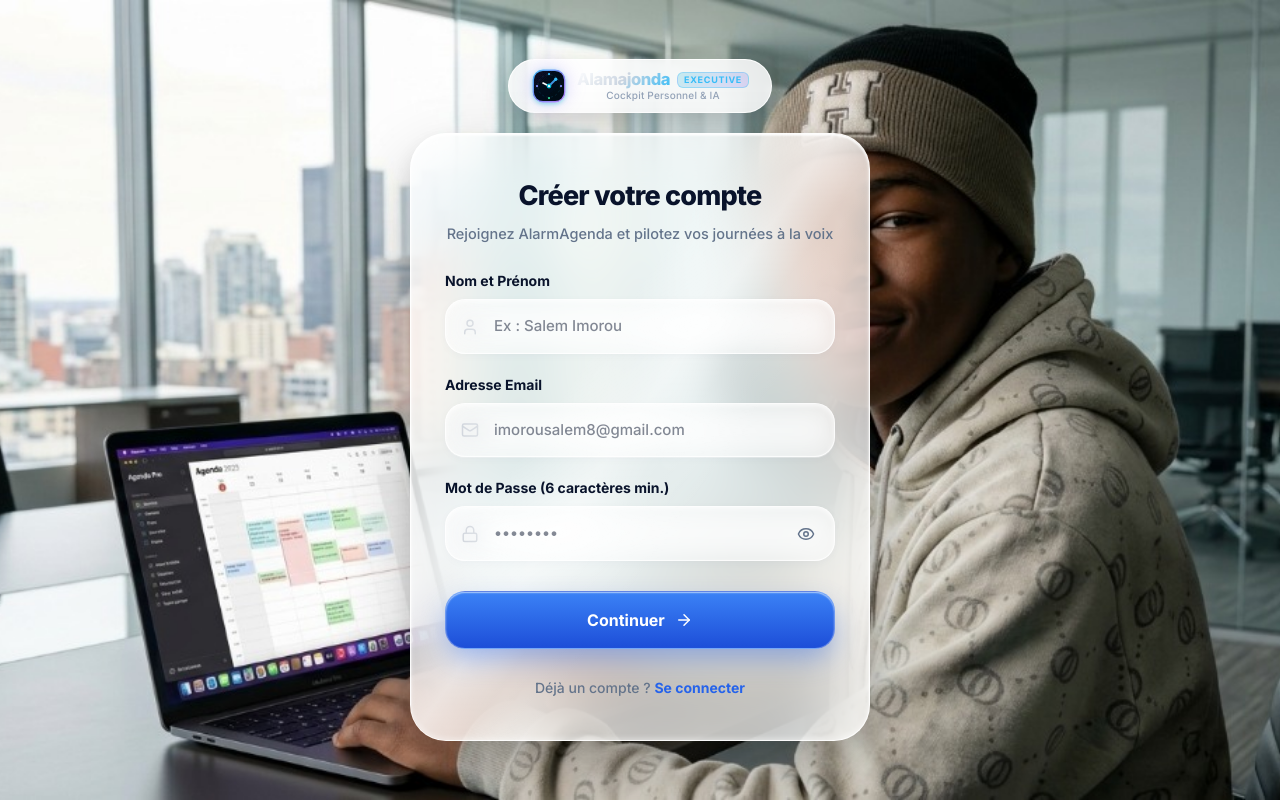
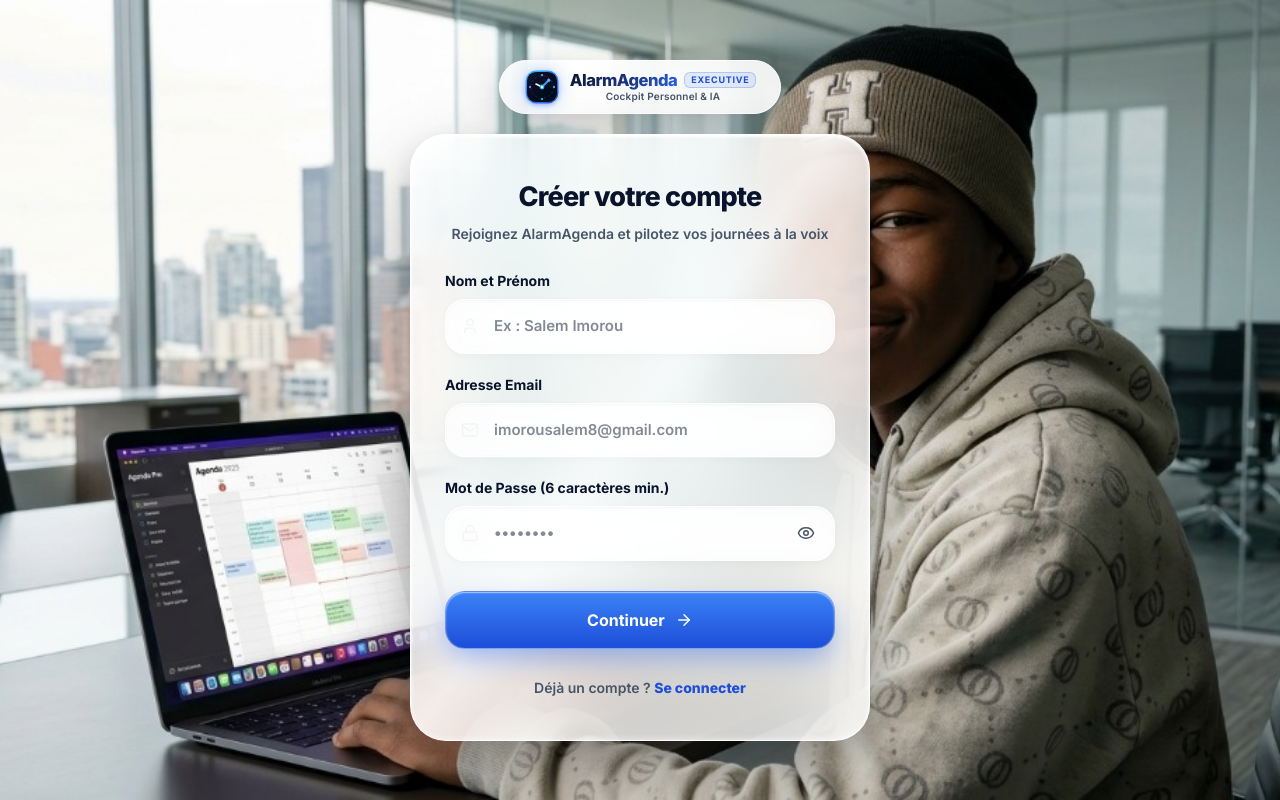
Before and after one commit to imorousalem8-sys/agenda, a Next.js app: page /register in a window 1280 px wide. Built offline with nearby package versions, Linux system fonts and the light colour scheme.

Commit message:
style: elevate auth card frosted glass, typography contrast, and AlarmAgenda logo badge

```diff
--- a/app/register/page.tsx
+++ b/app/register/page.tsx
@@ -195,16 +195,16 @@ export default function RegisterPage() {
             textDecoration: "none",
             display: "inline-flex",
             alignItems: "center",
-            background: "rgba(255, 255, 255, 0.85)",
-            backdropFilter: "blur(20px)",
-            WebkitBackdropFilter: "blur(20px)",
-            padding: "8px 22px",
+            background: "rgba(255, 255, 255, 0.9)",
+            backdropFilter: "blur(24px)",
+            WebkitBackdropFilter: "blur(24px)",
+            padding: "8px 24px",
             borderRadius: "999px",
-            border: "1.5px solid rgba(255, 255, 255, 0.95)",
-            boxShadow: "0 10px 30px rgba(0, 0, 0, 0.18)",
+            border: "1.5px solid rgba(255, 255, 255, 1)",
+            boxShadow: "0 12px 35px rgba(0, 0, 0, 0.2)",
           }}
         >
-          <Logo size={36} showText={true} />
+          <Logo size={36} showText={true} theme="light" />
         </Link>
       </div>
 
@@ -213,12 +213,12 @@ export default function RegisterPage() {
         style={{
           width: "100%",
           maxWidth: "460px",
-          background: "rgba(255, 255, 255, 0.72)",
-          backdropFilter: "blur(28px) saturate(190%)",
-          WebkitBackdropFilter: "blur(28px) saturate(190%)",
-          border: "1.5px solid rgba(255, 255, 255, 0.9)",
+          background: "rgba(255, 255, 255, 0.8)",
+          backdropFilter: "blur(32px) saturate(200%)",
+          WebkitBackdropFilter: "blur(32px) saturate(200%)",
+          border: "1.5px solid rgba(255, 255, 255, 0.95)",
           borderRadius: "36px",
-          boxShadow: "0 30px 70px rgba(0, 0, 0, 0.22), 0 10px 25px rgba(0, 0, 0, 0.1), inset 0 1.5px 2px rgba(255, 255, 255, 0.95), inset 0 -2px 5px rgba(255, 255, 255, 0.4)",
+          boxShadow: "0 35px 80px rgba(0, 0, 0, 0.28), 0 10px 30px rgba(0, 0, 0, 0.12), inset 0 2px 3px rgba(255, 255, 255, 0.95), inset 0 -2px 5px rgba(255, 255, 255, 0.4)",
           padding: "42px 34px",
           position: "relative",
           zIndex: 2,
@@ -234,17 +234,17 @@ export default function RegisterPage() {
             bottom: 0,
             left: 0,
             borderRadius: "36px",
-            background: "linear-gradient(125deg, transparent 38%, rgba(255, 255, 255, 0.42) 48%, rgba(255, 255, 255, 0.05) 54%, transparent 62%)",
+            background: "linear-gradient(125deg, transparent 38%, rgba(255, 255, 255, 0.45) 48%, rgba(255, 255, 255, 0.05) 54%, transparent 62%)",
             pointerEvents: "none",
             zIndex: 1,
           }}
         />
 
         <div style={{ textAlign: "center", marginBottom: "26px", position: "relative", zIndex: 2 }}>
-          <h1 style={{ fontSize: "27px", fontWeight: "800", color: "#09132b", letterSpacing: "-0.03em" }}>
+          <h1 style={{ fontSize: "27px", fontWeight: "900", color: "#09132b", letterSpacing: "-0.03em" }}>
             {otpStep ? "Vérification de sécurité" : "Créer votre compte"}
           </h1>
-          <p style={{ fontSize: "14.5px", color: "#64748b", marginTop: "6px", fontWeight: "500" }}>
+          <p style={{ fontSize: "14px", color: "#475569", marginTop: "6px", fontWeight: "600" }}>
             {otpStep
               ? `Un code de confirmation a été envoyé à ${pendingRegData?.email}`
               : "Rejoignez AlarmAgenda et pilotez vos journées à la voix"}
@@ -256,14 +256,14 @@ export default function RegisterPage() {
             style={{
               padding: "13px 16px",
               borderRadius: "16px",
-              background: "rgba(254, 242, 242, 0.85)",
+              background: "rgba(254, 242, 242, 0.92)",
               backdropFilter: "blur(8px)",
-              border: "1px solid rgba(239, 68, 68, 0.35)",
+              border: "1px solid rgba(239, 68, 68, 0.4)",
               color: "#b91c1c",
               fontSize: "13.5px",
               marginBottom: "20px",
               textAlign: "center",
-              fontWeight: "600",
+              fontWeight: "700",
               position: "relative",
               zIndex: 2,
             }}
@@ -277,14 +277,14 @@ export default function RegisterPage() {
             style={{
               padding: "13px 16px",
               borderRadius: "16px",
-              background: "rgba(236, 253, 245, 0.85)",
+              background: "rgba(236, 253, 245, 0.92)",
               backdropFilter: "blur(8px)",
-              border: "1px solid rgba(16, 185, 129, 0.35)",
+              border: "1px solid rgba(16, 185, 129, 0.4)",
               color: "#047857",
               fontSize: "13.5px",
               marginBottom: "20px",
               textAlign: "center",
-              fontWeight: "600",
+              fontWeight: "700",
               position: "relative",
               zIndex: 2,
             }}
@@ -302,7 +302,7 @@ export default function RegisterPage() {
                 Nom et Prénom
               </label>
               <div style={{ position: "relative" }}>
-                <User size={18} style={{ position: "absolute", left: "16px", top: "50%", transform: "translateY(-50%)", color: "#64748b" }} />
+                <User size={18} style={{ position: "absolute", left: "16px", top: "50%", transform: "translateY(-50%)", color: "#475569" }} />
                 <input
                   type="text"
                   placeholder="Ex : Salem Imorou"
@@ -311,14 +311,14 @@ export default function RegisterPage() {
                     width: "100%",
                     padding: "15px 18px 15px 48px",
                     borderRadius: "20px",
-                    background: "rgba(255, 255, 255, 0.32)",
+                    background: "rgba(255, 255, 255, 0.8)",
                     backdropFilter: "blur(14px)",
                     WebkitBackdropFilter: "blur(14px)",
-                    border: errors.name ? "1.5px solid #ef4444" : "1.5px solid rgba(255, 255, 255, 0.8)",
-                    boxShadow: "inset 0 2px 4px rgba(255, 255, 255, 0.7), 0 2px 8px rgba(0, 30, 80, 0.03)",
+                    border: errors.name ? "1.5px solid #ef4444" : "1.5px solid rgba(255, 255, 255, 0.95)",
+                    boxShadow: "inset 0 1px 3px rgba(0, 0, 0, 0.04), 0 2px 8px rgba(0, 0, 0, 0.03)",
                     color: "#09132b",
                     fontSize: "15px",
-                    fontWeight: "500",
+                    fontWeight: "600",
                     outline: "none",
                     transition: "all 0.2s ease",
                   }}
@@ -333,7 +333,7 @@ export default function RegisterPage() {
                 Adresse Email
               </label>
               <div style={{ position: "relative" }}>
-                <Mail size={18} style={{ position: "absolute", left: "16px", top: "50%", transform: "translateY(-50%)", color: "#64748b" }} />
+                <Mail size={18} style={{ position: "absolute", left: "16px", top: "50%", transform: "translateY(-50%)", color: "#475569" }} />
                 <input
                   type="email"
                   placeholder="imorousalem8@gmail.com"
@@ -342,14 +342,14 @@ export default function RegisterPage() {
                     width: "100%",
                     padding: "15px 18px 15px 48px",
                     borderRadius: "20px",
-                    background: "rgba(255, 255, 255, 0.32)",
+                    background: "rgba(255, 255, 255, 0.8)",
                     backdropFilter: "blur(14px)",
                     WebkitBackdropFilter: "blur(14px)",
-                    border: errors.email ? "1.5px solid #ef4444" : "1.5px solid rgba(255, 255, 255, 0.8)",
-                    boxShadow: "inset 0 2px 4px rgba(255, 255, 255, 0.7), 0 2px 8px rgba(0, 30, 80, 0.03)",
+                    border: errors.email ? "1.5px solid #ef4444" : "1.5px solid rgba(255, 255, 255, 0.95)",
+                    boxShadow: "inset 0 1px 3px rgba(0, 0, 0, 0.04), 0 2px 8px rgba(0, 0, 0, 0.03)",
                     color: "#09132b",
                     fontSize: "15px",
-                    fontWeight: "500",
+                    fontWeight: "600",
                     outline: "none",
                     transition: "all 0.2s ease",
                   }}
@@ -364,7 +364,7 @@ export default function RegisterPage() {
                 Mot de Passe (6 caractères min.)
               </label>
               <div style={{ position: "relative" }}>
-                <Lock size={18} style={{ position: "absolute", left: "16px", top: "50%", transform: "translateY(-50%)", color: "#64748b" }} />
+                <Lock size={18} style={{ position: "absolute", left: "16px", top: "50%", transform: "translateY(-50%)", color: "#475569" }} />
                 <input
                   type={showPassword ? "text" : "password"}
                   placeholder="••••••••"
@@ -373,14 +373,14 @@ export default function RegisterPage() {
                     width: "100%",
                     padding: "15px 48px 15px 48px",
                     borderRadius: "20px",
-                    background: "rgba(255, 255, 255, 0.32)",
+                    background: "rgba(255, 255, 255, 0.8)",
                     backdropFilter: "blur(14px)",
                     WebkitBackdropFilter: "blur(14px)",
-                    border: errors.password ? "1.5px solid #ef4444" : "1.5px solid rgba(255, 255, 255, 0.8)",
-                    boxShadow: "inset 0 2px 4px rgba(255, 255, 255, 0.7), 0 2px 8px rgba(0, 30, 80, 0.03)",
+                    border: errors.password ? "1.5px solid #ef4444" : "1.5px solid rgba(255, 255, 255, 0.95)",
+                    boxShadow: "inset 0 1px 3px rgba(0, 0, 0, 0.04), 0 2px 8px rgba(0, 0, 0, 0.03)",
                     color: "#09132b",
                     fontSize: "15px",
-                    fontWeight: "500",
+                    fontWeight: "600",
                     outline: "none",
                     transition: "all 0.2s ease",
                   }}
@@ -395,7 +395,7 @@ export default function RegisterPage() {
                     transform: "translateY(-50%)",
                     background: "transparent",
                     border: "none",
-                    color: "#64748b",
+                    color: "#475569",
                     cursor: "pointer",
                     padding: "4px",
                     display: "flex",
@@ -442,7 +442,7 @@ export default function RegisterPage() {
                 Code de validation à 6 chiffres
               </label>
               <div style={{ position: "relative" }}>
-                <KeyRound size={18} style={{ position: "absolute", left: "16px", top: "50%", transform: "translateY(-50%)", color: "#64748b" }} />
+                <KeyRound size={18} style={{ position: "absolute", left: "16px", top: "50%", transform: "translateY(-50%)", color: "#475569" }} />
                 <input
                   type="text"
                   maxLength={6}
@@ -454,11 +454,11 @@ export default function RegisterPage() {
                     width: "100%",
                     padding: "15px 18px 15px 48px",
                     borderRadius: "20px",
-                    background: "rgba(255, 255, 255, 0.4)",
+                    background: "rgba(255, 255, 255, 0.9)",
                     backdropFilter: "blur(14px)",
                     WebkitBackdropFilter: "blur(14px)",
                     border: "2px solid #2563eb",
-                    boxShadow: "inset 0 2px 4px rgba(255, 255, 255, 0.7), 0 2px 10px rgba(37, 99, 235, 0.1)",
+                    boxShadow: "inset 0 1px 3px rgba(0, 0, 0, 0.05), 0 2px 10px rgba(37, 99, 235, 0.12)",
                     color: "#09132b",
                     fontSize: "22px",
                     letterSpacing: "0.25em",
@@ -499,7 +499,7 @@ export default function RegisterPage() {
               <button
                 type="button"
                 onClick={() => setOtpStep(false)}
-                style={{ background: "transparent", border: "none", color: "#64748b", fontSize: "13.5px", cursor: "pointer", fontWeight: "600" }}
+                style={{ background: "transparent", border: "none", color: "#475569", fontSize: "13.5px", cursor: "pointer", fontWeight: "700" }}
               >
                 Modifier mes informations
               </button>
@@ -513,7 +513,7 @@ export default function RegisterPage() {
                   border: "none",
                   color: resendCooldown > 0 ? "#94a3b8" : "#2563eb",
                   fontSize: "13.5px",
-                  fontWeight: "700",
+                  fontWeight: "800",
                   cursor: resendCooldown > 0 ? "default" : "pointer",
                 }}
               >
@@ -525,9 +525,9 @@ export default function RegisterPage() {
 
         {/* Footer link to Login */}
         <div style={{ marginTop: "28px", textAlign: "center", position: "relative", zIndex: 2 }}>
-          <p style={{ fontSize: "14px", color: "#64748b", margin: 0, fontWeight: "500" }}>
+          <p style={{ fontSize: "14px", color: "#475569", margin: 0, fontWeight: "600" }}>
             Déjà un compte ?{" "}
-            <Link href="/login" style={{ color: "#2563eb", fontWeight: "700", textDecoration: "none" }}>
+            <Link href="/login" style={{ color: "#1d4ed8", fontWeight: "800", textDecoration: "none" }}>
               Se connecter
             </Link>
           </p>
--- a/components/brand/Logo.tsx
+++ b/components/brand/Logo.tsx
@@ -6,6 +6,7 @@ interface LogoProps {
   textClassName?: string;
   animated?: boolean;
   className?: string;
+  theme?: "dark" | "light";
 }
 
 export default function Logo({
@@ -13,7 +14,10 @@ export default function Logo({
   showText = true,
   animated = true,
   className = "",
+  theme = "dark",
 }: LogoProps) {
+  const isLight = theme === "light";
+
   return (
     <div
       className={`flex items-center select-none ${className}`}
@@ -36,7 +40,7 @@ export default function Logo({
           style={{
             position: "absolute",
             inset: "-20%",
-            background: "radial-gradient(circle, rgba(6, 182, 212, 0.35) 0%, rgba(139, 92, 246, 0.2) 45%, transparent 70%)",
+            background: "radial-gradient(circle, rgba(37, 99, 235, 0.4) 0%, rgba(59, 130, 246, 0.2) 45%, transparent 70%)",
             filter: "blur(8px)",
             borderRadius: "50%",
             zIndex: 0,
@@ -56,25 +60,25 @@ export default function Logo({
             {/* Cyber Gradient */}
             <linearGradient id="cyber-grad-frame" x1="0" y1="0" x2="48" y2="48" gradientUnits="userSpaceOnUse">
               <stop offset="0%" stopColor="#38bdf8" />
-              <stop offset="50%" stopColor="#818cf8" />
-              <stop offset="100%" stopColor="#c084fc" />
+              <stop offset="50%" stopColor="#3b82f6" />
+              <stop offset="100%" stopColor="#1d4ed8" />
             </linearGradient>
 
-            {/* Inner Dark Glass */}
+            {/* Inner Glass */}
             <linearGradient id="cyber-glass-fill" x1="0" y1="0" x2="48" y2="48" gradientUnits="userSpaceOnUse">
-              <stop offset="0%" stopColor="#081026" />
+              <stop offset="0%" stopColor="#0a1532" />
               <stop offset="100%" stopColor="#030712" />
             </linearGradient>
 
             {/* Neon Accent */}
             <linearGradient id="cyber-needle-grad" x1="24" y1="12" x2="34" y2="34" gradientUnits="userSpaceOnUse">
-              <stop offset="0%" stopColor="#06b6d4" />
-              <stop offset="100%" stopColor="#a855f7" />
+              <stop offset="0%" stopColor="#38bdf8" />
+              <stop offset="100%" stopColor="#2563eb" />
             </linearGradient>
 
             {/* Drop Shadow & Glow */}
             <filter id="cyber-glow-filter" x="-20%" y="-20%" width="140%" height="140%">
-              <feDropShadow dx="0" dy="2" stdDeviation="3" floodColor="#06b6d4" floodOpacity="0.4" />
+              <feDropShadow dx="0" dy="2" stdDeviation="3" floodColor="#2563eb" floodOpacity="0.4" />
             </filter>
           </defs>
 
@@ -96,16 +100,16 @@ export default function Logo({
             cx="24"
             cy="24"
             r="15"
-            stroke="rgba(56, 189, 248, 0.18)"
+            stroke="rgba(56, 189, 248, 0.25)"
             strokeWidth="1"
             strokeDasharray="3 3"
           />
 
           {/* High-Precision Chrono Marks */}
           <circle cx="24" cy="8" r="1.5" fill="#38bdf8" />
-          <circle cx="40" cy="24" r="1.5" fill="#818cf8" />
-          <circle cx="24" cy="40" r="1.5" fill="#34d399" />
-          <circle cx="8" cy="24" r="1.5" fill="#818cf8" />
+          <circle cx="40" cy="24" r="1.5" fill="#60a5fa" />
+          <circle cx="24" cy="40" r="1.5" fill="#38bdf8" />
+          <circle cx="8" cy="24" r="1.5" fill="#60a5fa" />
 
           {/* Stylized Chrono Needles */}
           <path
@@ -122,9 +126,9 @@ export default function Logo({
           />
 
           {/* Core Gem Pivot */}
-          <circle cx="24" cy="24" r="3.2" fill="#06b6d4" />
+          <circle cx="24" cy="24" r="3.2" fill="#38bdf8" />
           <circle cx="24" cy="24" r="1.5" fill="#ffffff" />
-          <circle cx="33" cy="15" r="2.2" fill="#38bdf8" />
+          <circle cx="33" cy="15" r="2.2" fill="#60a5fa" />
         </svg>
       </div>
 
@@ -137,12 +141,14 @@ export default function Logo({
                 fontSize: `${Math.max(16, size * 0.46)}px`,
                 fontWeight: "900",
                 letterSpacing: "-0.03em",
-                background: "linear-gradient(135deg, #ffffff 0%, #cbd5e1 50%, #38bdf8 100%)",
+                background: isLight
+                  ? "linear-gradient(135deg, #09132b 0%, #1e3a8a 60%, #2563eb 100%)"
+                  : "linear-gradient(135deg, #ffffff 0%, #cbd5e1 50%, #38bdf8 100%)",
                 WebkitBackgroundClip: "text",
                 WebkitTextFillColor: "transparent",
               }}
             >
-              Alamajonda
+              AlarmAgenda
             </span>
             <span
               style={{
@@ -152,9 +158,11 @@ export default function Logo({
                 letterSpacing: "0.08em",
                 padding: "2px 6px",
                 borderRadius: "6px",
-                background: "linear-gradient(135deg, rgba(6, 182, 212, 0.2) 0%, rgba(139, 92, 246, 0.2) 100%)",
-                border: "1px solid rgba(56, 189, 248, 0.35)",
-                color: "#38bdf8",
+                background: isLight
+                  ? "rgba(37, 99, 235, 0.1)"
+                  : "linear-gradient(135deg, rgba(6, 182, 212, 0.2) 0%, rgba(139, 92, 246, 0.2) 100%)",
+                border: isLight ? "1px solid rgba(37, 99, 235, 0.25)" : "1px solid rgba(56, 189, 248, 0.35)",
+                color: isLight ? "#1d4ed8" : "#38bdf8",
               }}
             >
               EXECUTIVE
@@ -163,8 +171,8 @@ export default function Logo({
           <span
             style={{
               fontSize: `${Math.max(10, size * 0.22)}px`,
-              fontWeight: "500",
-              color: "#94a3b8",
+              fontWeight: "600",
+              color: isLight ? "#475569" : "#94a3b8",
               letterSpacing: "0.02em",
               marginTop: "1px",
             }}
```
Also changed, not shown: app/login/page.tsx (+52 -52 lines).
